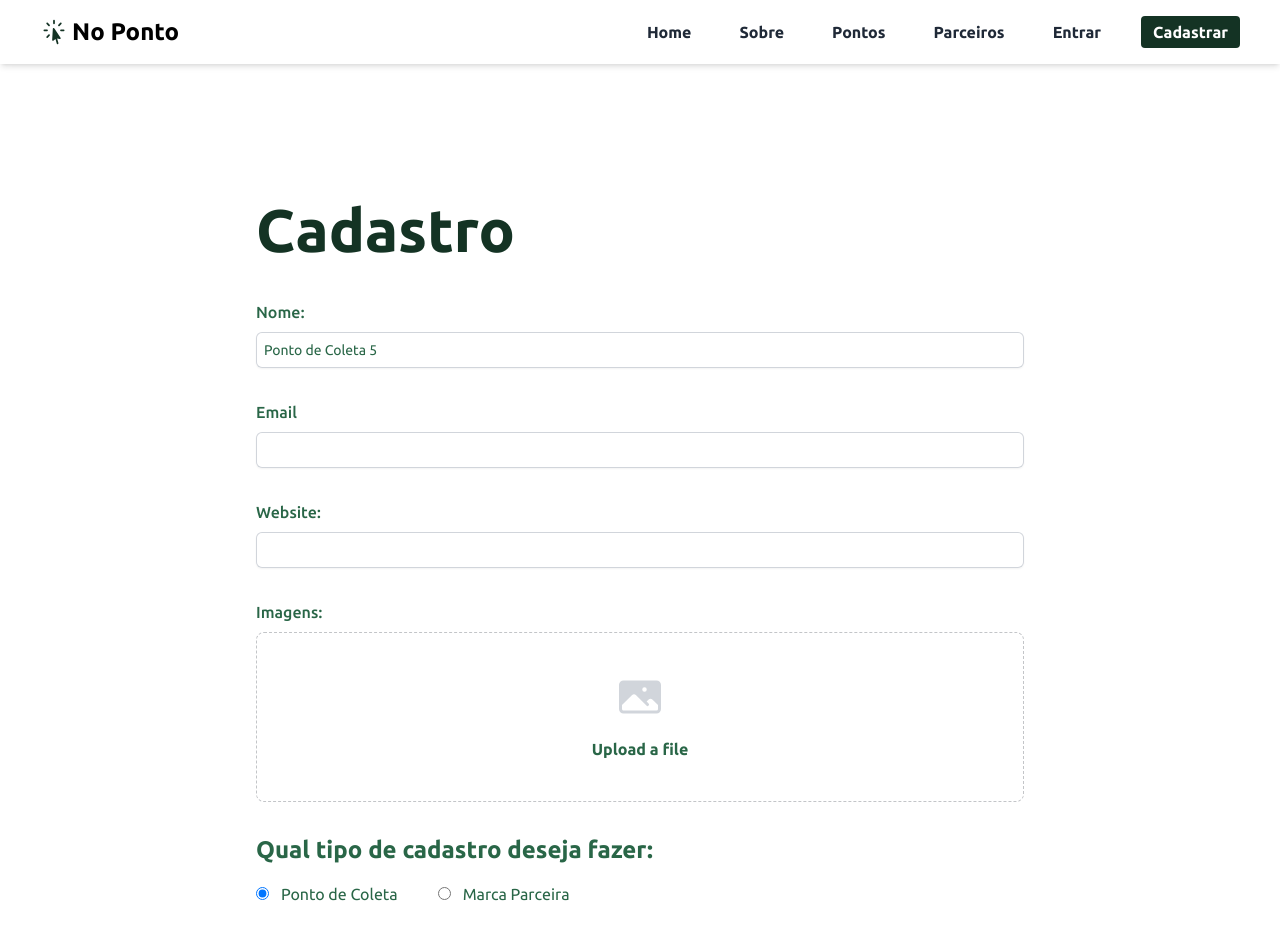
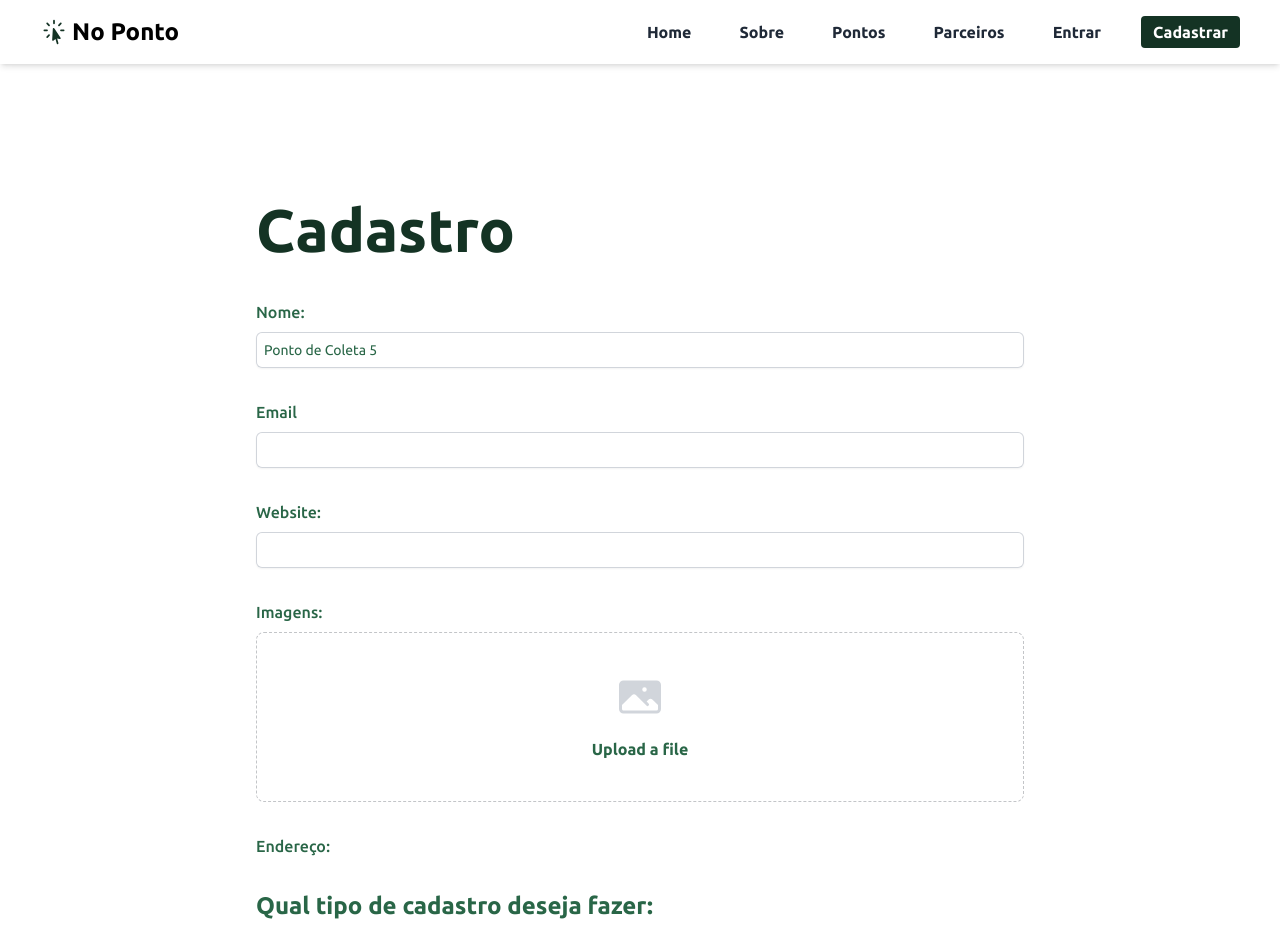
Before and after one commit to NC-enterprise/NoPonto, a React (Vite) app in the folder NoPonto-FrontEnd/: page /registration in a window 1280 px wide. Shown: the top 941 px of the page. Built offline with nearby package versions, Linux system fonts and the light colour scheme; no server answers.

Commit message:
:construction: pegando dados do componente filho e add mapa ao endereço

```diff
--- a/NoPonto-FrontEnd/package.json
+++ b/NoPonto-FrontEnd/package.json
@@ -15,6 +15,7 @@
     "@material-tailwind/react": "^2.1.2",
     "react": "^18.2.0",
     "react-dom": "^18.2.0",
+    "react-leaflet": "^4.2.1",
     "react-router-dom": "^6.16.0"
   },
   "devDependencies": {
--- a/NoPonto-FrontEnd/src/components/PointRegistration/index.jsx
+++ b/NoPonto-FrontEnd/src/components/PointRegistration/index.jsx
@@ -1,6 +1,6 @@
-import React, { useState } from 'react';
+import React, { useState, useEffect } from 'react';
 
-function PointRegistration() {
+function PointRegistration( {onData} ) {
     const [formData, setFormData] = useState({
         nome: "Ponto de Coleta 5",
         endereco: "Rua da Reciclagem, 123",
@@ -22,7 +22,9 @@ function PointRegistration() {
         historicoManutencao: ["Manutenção 1", "Manutenção 2"],
     });
 
-
+    useEffect(() => {
+        onData(formData);
+      }, [onData]);
 
     const handleInputChange = (e) => {
         const { name, value } = e.target;
--- a/NoPonto-FrontEnd/src/pages/Registration/index.jsx
+++ b/NoPonto-FrontEnd/src/pages/Registration/index.jsx
@@ -1,7 +1,8 @@
 import React, { useState } from "react";
 import { PhotoIcon } from "@heroicons/react/24/solid";
 import PartnerBrand from "../../components/PartnerBrand";
-import PointRegistration from "../../components/PointRegistration";
+import PointRegistration from "../../components/PointRegistration/index";
+// import { MapContainer, TileLayer, Marker, Popup } from "react-leaflet";
 
 export default function Registration() {
   const [formData, setFormData] = useState({
@@ -24,21 +25,28 @@ export default function Registration() {
     licencaAutorizacao: "Licença XYZ-12345",
     historicoManutencao: ["Manutenção 1", "Manutenção 2"],
   });
+  const [mensage, setMensagem] = useState(String);
 
   const [tipoCadastro, setTipoCadastro] = useState(String);
+  const [dataFromChild, setDataFromChild] = useState(null);
+
+  console.log(dataFromChild);
 
   const renderSwitch = (tipo) => {
     switch (tipo) {
-      case 'pontoColeta':
-        return <PointRegistration />;
-      case 'marcaParceira':
+      case "pontoColeta":
+        return <PointRegistration onData={handleDataFromChild} />;
+      case "marcaParceira":
         return <PartnerBrand />;
       default:
-        return 'Selecione um dos itens acima';
+        return "Selecione um dos itens acima";
     }
-  }
+  };
 
-  const [mensage, setMensagem] = useState(String);
+  const handleDataFromChild = (data) => {
+    setDataFromChild(data);
+  };
+
 
   const handlePointRegistration = async () => {
     const ponto = formData;
@@ -71,6 +79,8 @@ export default function Registration() {
       [name]: value,
     });
   };
+
+  const position = [51.505, -0.09]
 
   return (
     <div className="mx-auto max-w-screen-md sm:py-44 lg:py-46 text-colorMidGreen">
@@ -172,27 +182,63 @@ export default function Registration() {
                   </div>
                 </div>
               </div>
+
+              {/* Endereço:*/}
+              <div className="col-span-full">
+                <label
+                  htmlFor="endereço"
+                  className="block text-base font-medium leading-6"
+                >
+                  Endereço:
+                </label>
+                {/* <MapContainer
+                  center={position}
+                  zoom={13}
+                  scrollWheelZoom={false}
+                >
+                  <TileLayer
+                    attribution='&copy; <a href="https://www.openstreetmap.org/copyright">OpenStreetMap</a> contributors'
+                    url="https://{s}.tile.openstreetmap.org/{z}/{x}/{y}.png"
+                  />
+                  <Marker position={position}>
+                    <Popup>
+                      A pretty CSS3 popup. <br /> Easily customizable.
+                    </Popup>
+                  </Marker>
+                </MapContainer> */}
+              </div>
             </div>
-            <h2 className="mt-8 mb-4 text-2xl leading-8 font-bold">Qual tipo de cadastro deseja fazer:</h2>
+
+            <h2 className="mt-8 mb-4 text-2xl leading-8 font-bold">
+              Qual tipo de cadastro deseja fazer:
+            </h2>
             {/* Radio Input:*/}
             <div className="flex gap-10 mb-14">
-
               <div>
-                <input id="point" className="text-sm font-semibold mr-3 cursor-pointer"
-                  onClick={() => setTipoCadastro("pontoColeta")} type="radio" name="status" checked />
-                <label htmlFor="point" >Ponto de Coleta</label>
+                <input
+                  id="point"
+                  className="text-sm font-semibold mr-3 cursor-pointer"
+                  onClick={() => setTipoCadastro("pontoColeta")}
+                  type="radio"
+                  name="status"
+                />
+                <label htmlFor="point">Ponto de Coleta</label>
               </div>
 
               <div>
-                <input id="brand" className="text-sm font-semibold mr-3 cursor-pointer"
-                  onClick={() => setTipoCadastro("marcaParceira")} type="radio" name="status" />
-                <label htmlFor="brand" >Marca Parceira</label>
+                <input
+                  id="brand"
+                  className="text-sm font-semibold mr-3 cursor-pointer"
+                  onClick={() => setTipoCadastro("marcaParceira")}
+                  type="radio"
+                  name="status"
+                />
+                <label htmlFor="brand">Marca Parceira</label>
               </div>
             </div>
 
             {/*carregar compoente*/}
             {renderSwitch(tipoCadastro)}
-
 
             {/* Botão */}
             <div className="mt-6 flex items-center justify-end gap-x-6">
@@ -203,9 +249,7 @@ export default function Registration() {
               >
                 Cancelar
               </button>
-              <button
-                className="rounded-md bg-colorMidGreen px-10 py-2 text-sm font-semibold text-white shadow-sm hover:bg-colorBackgroundDark focus-visible:outline focus-visible:outline-2 focus-visible:outline-offset-2 focus-visible:outline-colorBackgroundDark"
-              >
+              <button className="rounded-md bg-colorMidGreen px-10 py-2 text-sm font-semibold text-white shadow-sm hover:bg-colorBackgroundDark focus-visible:outline focus-visible:outline-2 focus-visible:outline-offset-2 focus-visible:outline-colorBackgroundDark">
                 Salvar
               </button>
             </div>
@@ -214,4 +258,4 @@ export default function Registration() {
       </form>
     </div>
   );
-};
+}
```
Also changed, not shown: 1 other file (tests, documents, lock files or other folders).
